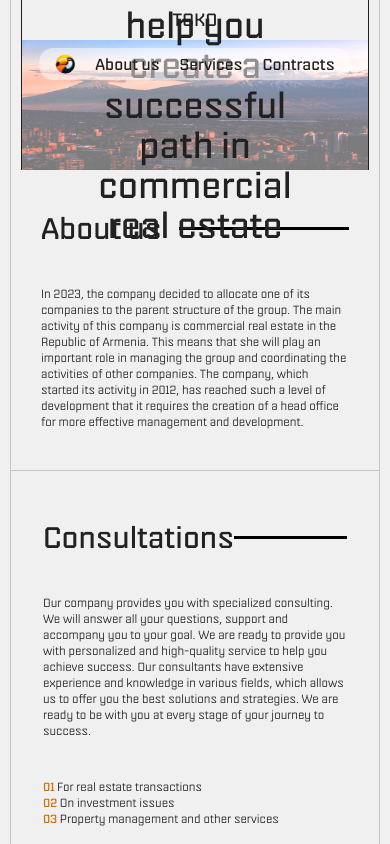
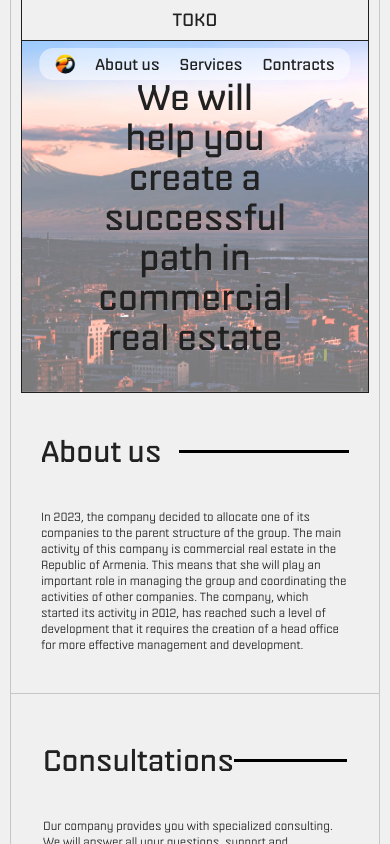
Before and after one commit to HzDev3628/toko-lia, a Next.js app: page / in a window 390 px wide. Shown: the top 844 px of the page. Built offline with nearby package versions, Linux system fonts and the light colour scheme.

Commit message:
fix: hover effects & hero images v2

```diff
--- a/src/app/_widgets/header.tsx
+++ b/src/app/_widgets/header.tsx
@@ -16,7 +16,7 @@ export const Header = () => {
         <Link
           key={href}
           href={href}
-          className="text-base lg:text-lg text-popover-foreground font-medium"
+          className="text-base lg:text-lg text-popover-foreground font-medium hover:text-accent-foreground transition-colors duration-300"
         >
           {title}
         </Link>
--- a/src/app/about-us/page.tsx
+++ b/src/app/about-us/page.tsx
@@ -8,16 +8,16 @@ export default function AboutUs() {
     <section className="flex flex-col w-full">
       <div className="flex flex-col w-full border-x border-border/20 px-2.5 lg:px-10">
         <div className="w-full flex flex-col items-center border-x">
-          <Link href={'/'} className="text-lg my-1.5">
+          <Link href={'/'} className="text-lg my-1.5 text-foreground hover:text-accent-foreground transition-colors duration-300">
             TOKO
           </Link>
-          <div className="w-full h-[130px] sm:h-[200px] lg:h-[353px] flex items-center justify-center text-4xl sm:text-6xl text-center border-y relative">
+          <div className="w-full h-[353px] flex items-center justify-center text-4xl sm:text-6xl text-center border-y relative">
             <Image
-              width={1440}
-              height={353}
-              className="w-full h-[130px] sm:h-[200px] lg:h-[353px]"
+              alt="Image Hero"
+              objectFit="cover"
+              fill
+              className="w-full h-[353px]"
               src={'/about-us.png'}
-              alt="Image Hero"
             />
             <span className="absolute left-20 text-background">ABOUT US</span>
           </div>
--- a/src/app/contracts/page.tsx
+++ b/src/app/contracts/page.tsx
@@ -8,14 +8,17 @@ export default function ContractsPage() {
     <section className="flex flex-col w-full">
       <div className="flex flex-col w-full border-x border-border/20 px-2.5 lg:px-10">
         <div className="w-full flex flex-col items-center border-x">
-          <Link href={'/'} className="text-lg my-1.5">
+          <Link
+            href={'/'}
+            className="text-lg my-1.5 hover:text-accent-foreground transition-colors duration-300"
+          >
             TOKO
           </Link>
-          <div className="w-full h-[130px] sm:h-[200px] lg:h-[353px] flex items-center justify-center text-4xl sm:text-6xl text-center border-y relative">
+          <div className="w-full h-[353px] flex items-center justify-center text-4xl sm:text-6xl text-center border-y relative">
             <Image
-              width={1440}
-              height={353}
-              className="w-full h-[130px] sm:h-[200px] lg:h-[353px]"
+              objectFit="cover"
+              fill
+              className="w-full h-[353px]"
               src={'/contracts.png'}
               alt="Image Hero"
             />
--- a/src/app/page.tsx
+++ b/src/app/page.tsx
@@ -6,20 +6,23 @@ export default function Home() {
     <section className="flex flex-col w-full border-x border-border/20">
       <div className="flex flex-col px-2.5 sm:px-10 gap-10">
         <div className="w-full flex flex-col items-center border-x">
-          <Link href="/" className="text-lg my-1.5">
+          <Link
+            href="/"
+            className="text-lg my-1.5 hover:text-accent-foreground transition-colors duration-300"
+          >
             TOKO
           </Link>
-          <div className="w-full h-[130px] sm:h-[200px] lg:h-[353px]  flex items-center justify-center text-4xl sm:text-6xl text-center border-y relative z-0">
+          <div className="w-full h-[353px]  flex items-center justify-center sm:text-6xl text-center border-y relative z-0">
             <Image
-              width={1440}
-              height={353}
-              className="w-full h-[130px] sm:h-[200px] lg:h-[353px]"
+              className="w-full h-[353px]"
               src={'/main-page.avif'}
               alt="Image Hero"
+              objectFit="cover"
+              fill
             />
-            <span className="absolute left-1/2 -translate-x-1/2 z-0">
-              We will help you create a successful <br /> path in commercial
-              real estate
+            <span className="absolute left-1/2 -translate-x-1/2 z-0 text-4xl">
+              We will help you create a successful path in commercial real
+              estate
             </span>
           </div>
         </div>
--- a/src/app/services/page.tsx
+++ b/src/app/services/page.tsx
@@ -9,14 +9,17 @@ export default function ServicesPage() {
     <section className="flex flex-col w-full">
       <div className="flex flex-col w-full border-x border-border/20 px-2.5 lg:px-10">
         <div className="w-full flex flex-col items-center border-x">
-          <Link href={'/'} className="text-lg my-1.5">
+          <Link
+            href={'/'}
+            className="text-lg my-1.5 hover:text-accent-foreground transition-colors duration-300"
+          >
             TOKO
           </Link>
-          <div className="w-full h-[130px] sm:h-[200px] lg:h-[353px]  flex items-center justify-center text-4xl sm:text-6xl text-center border-y relative">
+          <div className="w-full h-[353px] flex items-center justify-center text-4xl sm:text-6xl text-center border-y relative">
             <Image
-              width={1440}
-              height={353}
-              className="w-full h-[130px] sm:h-[200px] lg:h-[353px]"
+              objectFit="cover"
+              fill
+              className="w-full h-[353px]"
               src={'/services.png'}
               alt="Image Hero"
             />
```
